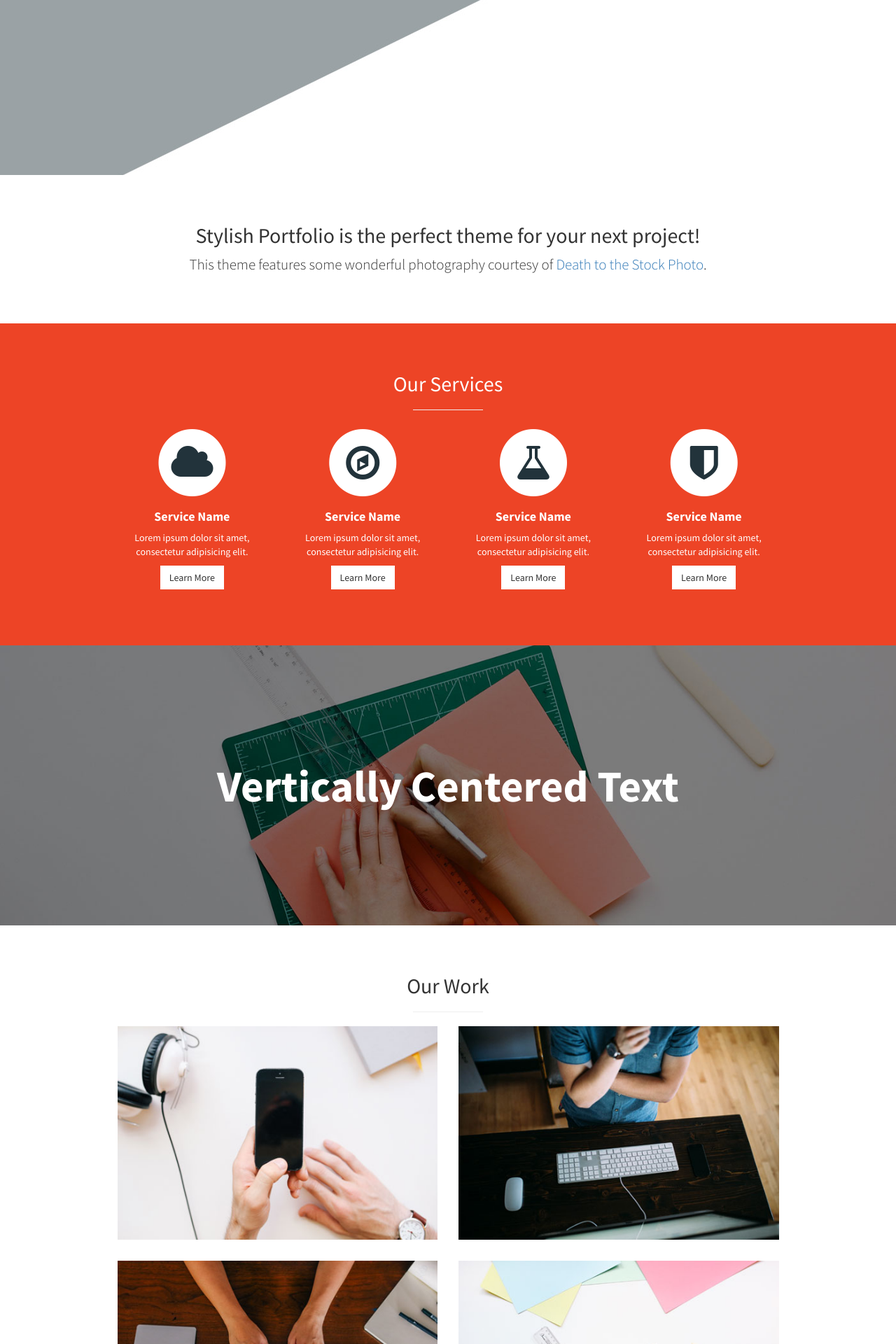
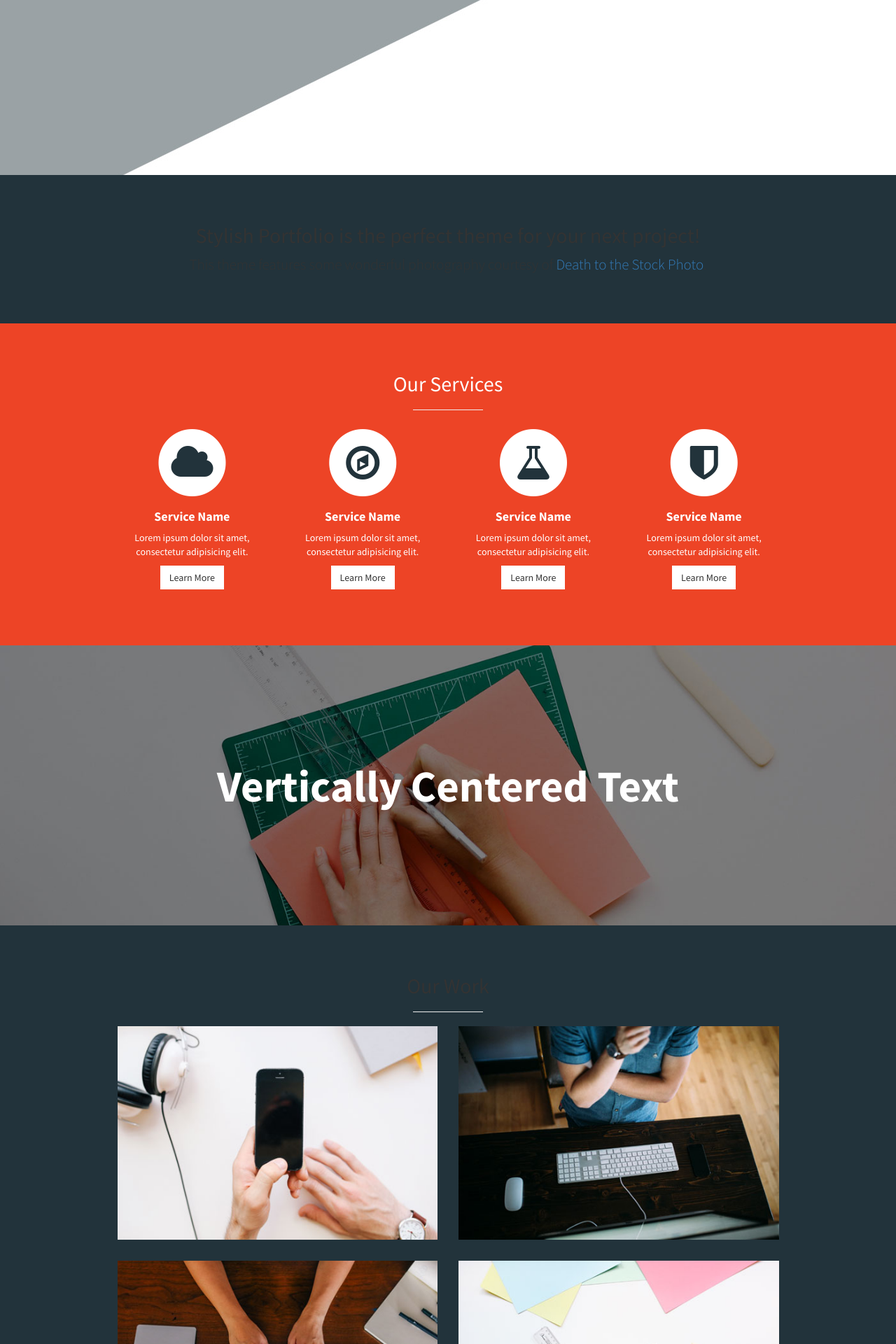
Before and after one commit to volny/stylish-portfolio-jekyll, a Jekyll site: the page built from index.html, in a window 1280 px wide. Shown: the part 650-2570 px from the top of the page at 70% size. Built offline with Jekyll 4.4.1, drawn with Linux system fonts in a browser that asks for light colours.

Commit message:
Update stylish-portfolio.css

```diff
--- a/css/stylish-portfolio.css
+++ b/css/stylish-portfolio.css
@@ -14,6 +14,7 @@ body {
 
 body {
     font-family: "Source Sans Pro","Helvetica Neue",Helvetica,Arial,sans-serif;
+    background-color: #22333b;
 }
 
 .text-primary {
```
